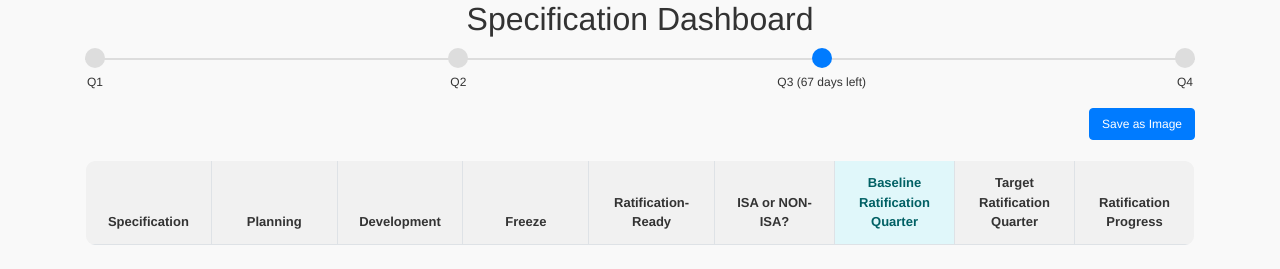
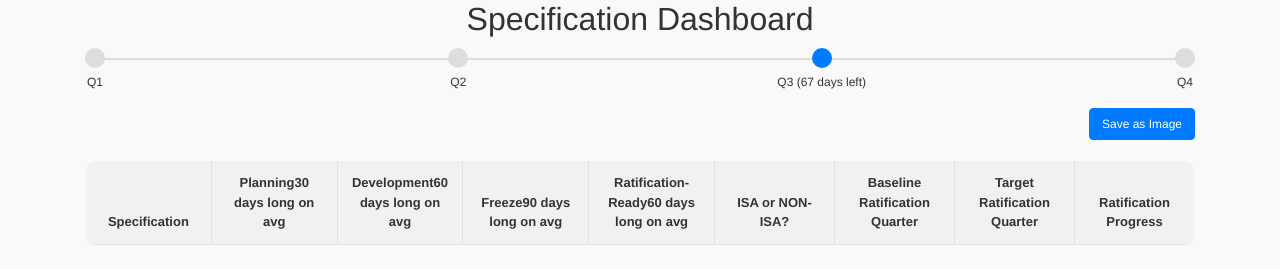
Before and after one commit to riscv-admin/bod-report, a Flask app: template web/templates/index.html in a window 1280 px wide. Shown: the top 269 px of the page. Run offline with Flask 3, Linux system fonts and the light colour scheme; the template is opened without the code that fills it, so the values that code supplies are empty; parts of the project's set-up code (start-up, migrations or seed data) failed here and were passed over; some libraries are stand-ins or nearby versions.

Commit message:
Update index.html
Signed-off-by: Rafael Sene <rafael@riscv.org>

```diff
--- a/web/templates/index.html
+++ b/web/templates/index.html
@@ -153,11 +153,6 @@
             font-size: 12px;
             white-space: nowrap;
         }
-        .highlight-baseline {
-            background-color: #e0f7fa;
-            color: #006064;
-            font-weight: bold;
-        }
     </style>
     <script src="https://cdn.jsdelivr.net/npm/html-to-image@1.9.0/dist/html-to-image.min.js"></script>
     <script>
@@ -226,20 +221,42 @@
             });
         }
 
+        function countCompletedPhases(row) {
+            let count = 0;
+            for (let i = 1; i <= 4; i++) {
+                if (row.cells[i].classList.contains('checkmark')) {
+                    count++;
+                }
+            }
+            return count;
+        }
+
+        function parseQuarter(quarter) {
+            const year = parseInt(quarter.slice(0, 2));
+            const qtr = parseInt(quarter.slice(2));
+            return { year, qtr };
+        }
+
         function sortTable() {
             const table = document.querySelector('table tbody');
             const rows = Array.from(table.rows);
 
             rows.sort((a, b) => {
-                const progressA = a.className;
-                const progressB = b.className;
-                const quarterA = a.cells[7].textContent;
-                const quarterB = b.cells[7].textContent;
+                const progressA = a.cells[8].textContent.toLowerCase();
+                const progressB = b.cells[8].textContent.toLowerCase();
+                const completedA = countCompletedPhases(a);
+                const completedB = countCompletedPhases(b);
+                const quarterA = parseQuarter(a.cells[7].textContent);
+                const quarterB = parseQuarter(b.cells[7].textContent);
 
                 if (progressA < progressB) return -1;
                 if (progressA > progressB) return 1;
-                if (quarterA < quarterB) return -1;
-                if (quarterA > quarterB) return 1;
+                if (completedA < completedB) return -1;
+                if (completedA > completedB) return 1;
+                if (quarterA.year < quarterB.year) return -1;
+                if (quarterA.year > quarterB.year) return 1;
+                if (quarterA.qtr < quarterB.qtr) return -1;
+                if (quarterA.qtr > quarterB.qtr) return 1;
                 return 0;
             });
 
@@ -324,12 +341,12 @@
                 <thead>
                     <tr>
                         <th>Specification</th>
-                        <th title="Planning">Planning</th>
-                        <th title="Development">Development</th>
-                        <th title="Freeze">Freeze</th>
-                        <th title="Ratification-Ready">Ratification-Ready</th>
+                        <th>Planning<span class="phase-duration">30 days long on avg</span></th>
+                        <th>Development<span class="phase-duration">60 days long on avg</span></th>
+                        <th>Freeze<span class="phase-duration">90 days long on avg</span></th>
+                        <th>Ratification-Ready<span class="phase-duration">60 days long on avg</span></th>
                         <th class="narrow-column">ISA or NON-ISA?</th>
-                        <th class="narrow-column highlight-baseline">Baseline Ratification Quarter</th>
+                        <th class="narrow-column">Baseline Ratification Quarter</th>
                         <th class="narrow-column">Target Ratification Quarter</th>
                         <th class="narrow-column">Ratification Progress</th>
                     </tr>
@@ -353,7 +370,7 @@
                             {% endif %}
                         {% endfor %}
                         <td class="narrow-column">{{ row['ISA or NON-ISA?'] }}</td>
-                        <td class="narrow-column highlight-baseline">{{ row['Baseline Ratification Quarter'] }}</td>
+                        <td class="narrow-column">{{ row['Baseline Ratification Quarter'] }}</td>
                         <td class="narrow-column">{{ row['Target Ratification Quarter'] }}</td>
                         <td class="narrow-column">{{ row['Ratification Progress'] }}</td>
                     </tr>
```
